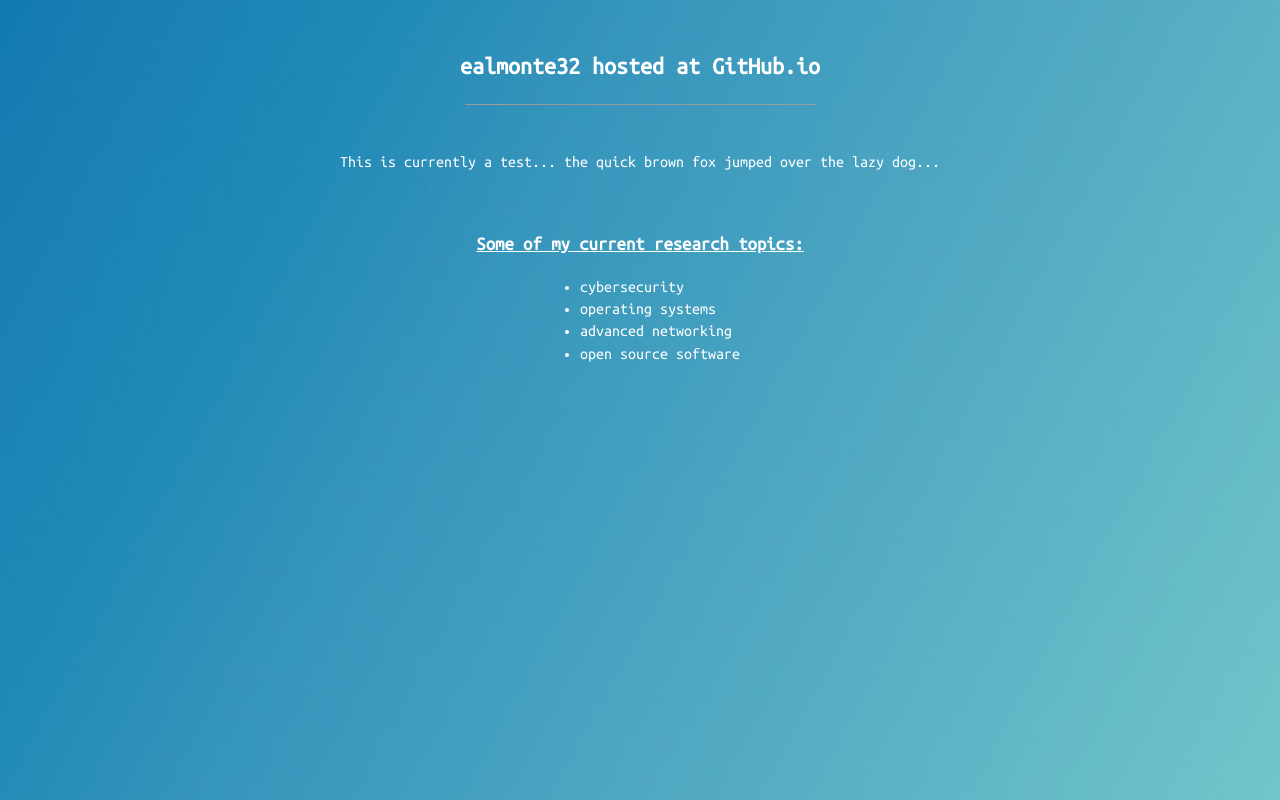
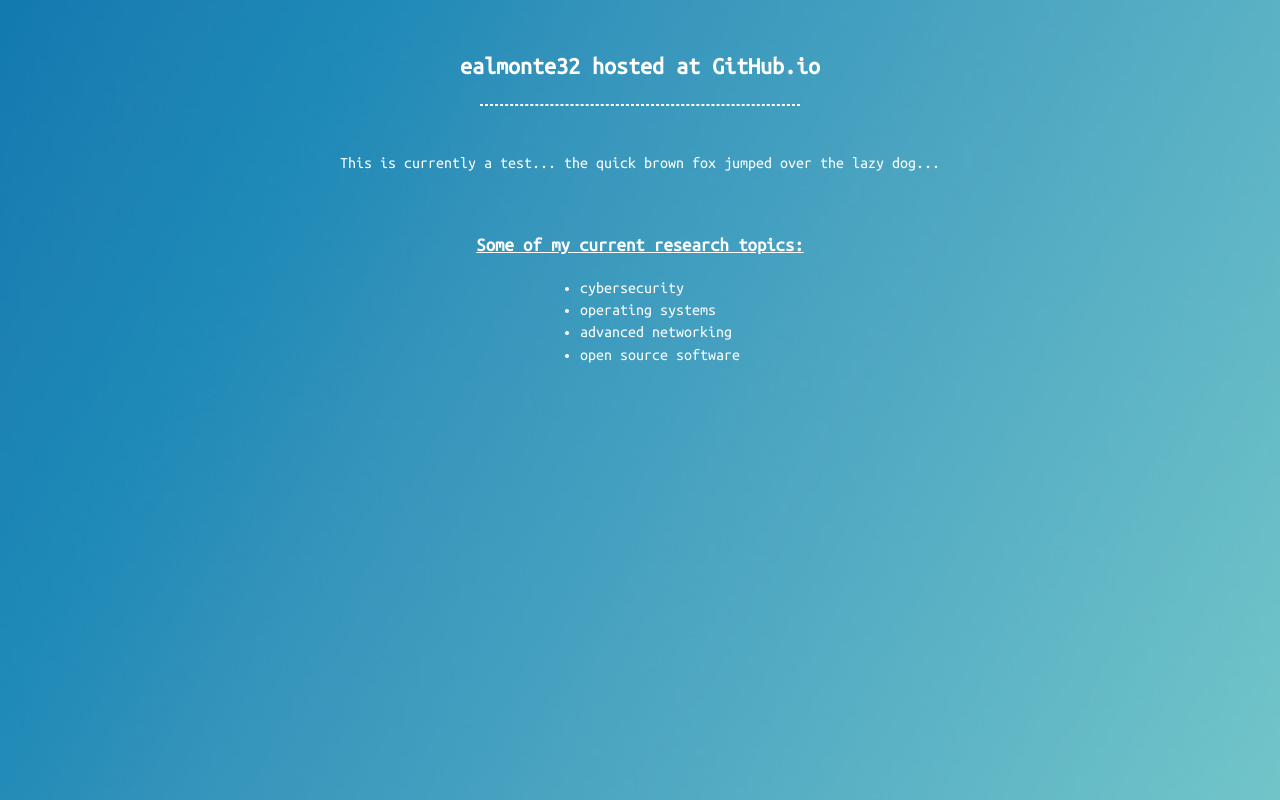
Before and after one commit to ealmonte32/ealmonte32.github.io, a plain HTML site: page index.html in a window 1280 px wide. Drawn offline with Linux system fonts and the light colour scheme.

Commit message:
Update index.html

```diff
--- a/index.html
+++ b/index.html
@@ -10,7 +10,7 @@
 <center>
 <br>
 <h2>ealmonte32 hosted at GitHub.io</h2>
-<hr size="1.5" width="350px">
+<hr style="width: 320px; border: 1px dashed white">
 <br>
 <p>This is currently a test... the quick brown fox jumped over the lazy dog...</p><br>
 
```
